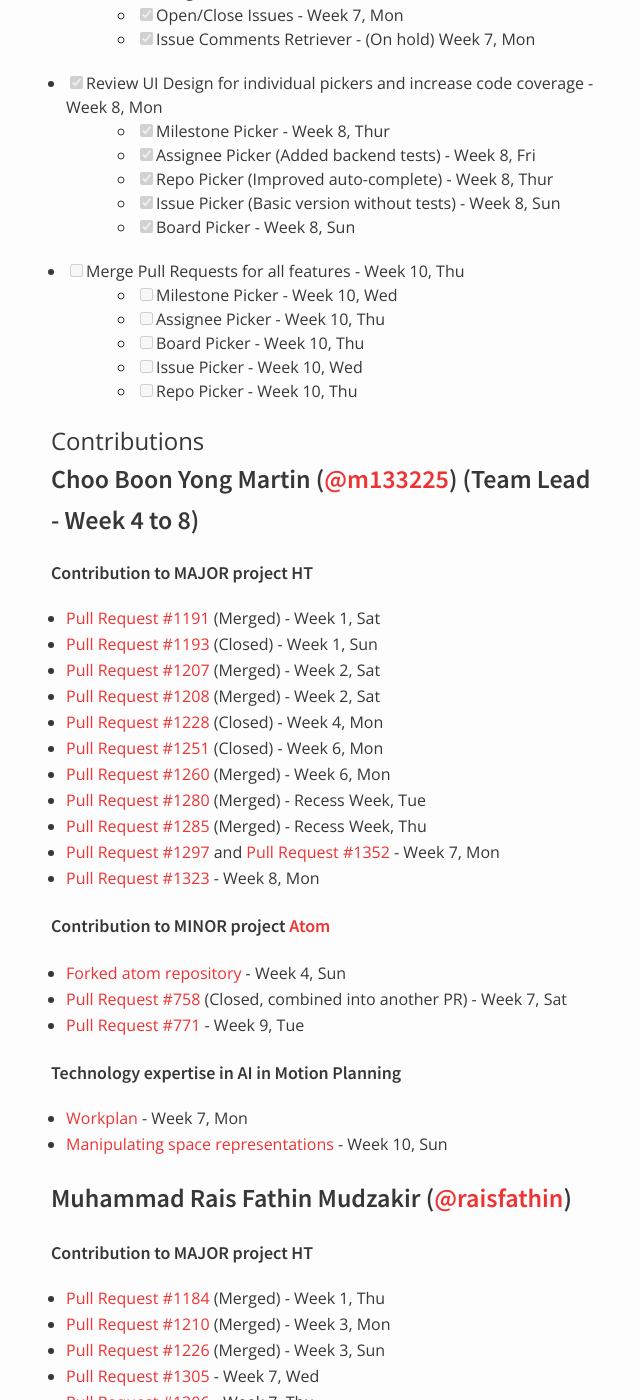
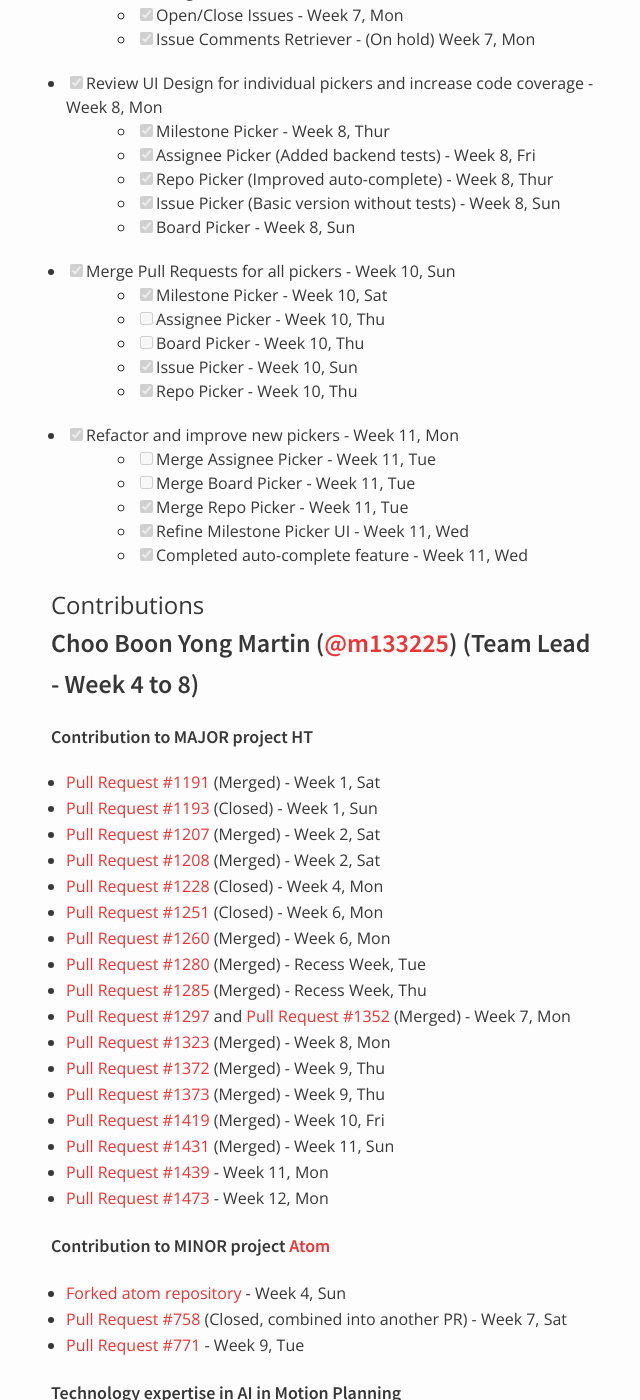
Before and after one commit to nus-oss/cs3281-AY1516S2-website, a Jekyll site: the page built from teams/hubturbo.md, in a window 1280 px wide and 1400 px high, scrolled down 1351 px. Shown: the whole window, without its empty margins (319-959 px from the left). Built offline with Jekyll 4.4.1, drawn with Linux system fonts in a browser that asks for light colours; some of the changed text lies outside the part shown.

Commit message:
Update team and individual progress

```diff
--- a/teams/hubturbo.md
+++ b/teams/hubturbo.md
@@ -69,12 +69,18 @@ permalink: /teams/hubturbo/
   * [x] Repo Picker (Improved auto-complete) - Week 8, Thur
   * [x] Issue Picker (Basic version without tests) - Week 8, Sun
   * [x] Board Picker - Week 8, Sun
-* [ ] Merge Pull Requests for all features - Week 10, Thu
-	* [ ] Milestone Picker - Week 10, Wed
-	* [ ] Assignee Picker - Week 10, Thu
-	* [ ] Board Picker - Week 10, Thu
-  * [ ] Issue Picker - Week 10, Wed
-  * [ ] Repo Picker  - Week 10, Thu
+* [x] Merge Pull Requests for all pickers - Week 10, Sun
+  * [x] Milestone Picker - Week 10, Sat
+  * [ ] Assignee Picker - Week 10, Thu
+  * [ ] Board Picker - Week 10, Thu
+  * [x] Issue Picker - Week 10, Sun
+  * [x] Repo Picker  - Week 10, Thu
+* [x] Refactor and improve new pickers - Week 11, Mon
+  * [ ] Merge Assignee Picker - Week 11, Tue
+  * [ ] Merge Board Picker - Week 11, Tue
+  * [x] Merge Repo Picker  - Week 11, Tue
+  * [x] Refine Milestone Picker UI - Week 11, Wed
+  * [x] Completed auto-complete feature - Week 11, Wed
 
 # Contributions
 
@@ -91,8 +97,14 @@ permalink: /teams/hubturbo/
 * [Pull Request #1260](https://github.com/HubTurbo/HubTurbo/pull/1260) (Merged) - Week 6, Mon
 * [Pull Request #1280](https://github.com/HubTurbo/HubTurbo/pull/1280) (Merged) - Recess Week, Tue
 * [Pull Request #1285](https://github.com/HubTurbo/HubTurbo/pull/1285) (Merged) - Recess Week, Thu
-* [Pull Request #1297](https://github.com/HubTurbo/HubTurbo/pull/1297) and [Pull Request #1352](https://github.com/HubTurbo/HubTurbo/pull/1352) - Week 7, Mon
-* [Pull Request #1323](https://github.com/HubTurbo/HubTurbo/pull/1323) - Week 8, Mon
+* [Pull Request #1297](https://github.com/HubTurbo/HubTurbo/pull/1297) and [Pull Request #1352](https://github.com/HubTurbo/HubTurbo/pull/1352) (Merged) - Week 7, Mon
+* [Pull Request #1323](https://github.com/HubTurbo/HubTurbo/pull/1323) (Merged) - Week 8, Mon
+* [Pull Request #1372](https://github.com/HubTurbo/HubTurbo/pull/1372) (Merged) - Week 9, Thu
+* [Pull Request #1373](https://github.com/HubTurbo/HubTurbo/pull/1373) (Merged) - Week 9, Thu
+* [Pull Request #1419](https://github.com/HubTurbo/HubTurbo/pull/1419) (Merged) - Week 10, Fri
+* [Pull Request #1431](https://github.com/HubTurbo/HubTurbo/pull/1431) (Merged) - Week 11, Sun
+* [Pull Request #1439](https://github.com/HubTurbo/HubTurbo/pull/1439) - Week 11, Mon
+* [Pull Request #1473](https://github.com/HubTurbo/HubTurbo/pull/1473) - Week 12, Mon
 
 ##### Contribution to MINOR project [Atom](https://github.com/atom/atom)
 
@@ -104,6 +116,7 @@ permalink: /teams/hubturbo/
 
 * [Workplan](http://m133225.github.io/introduction/2016/02/29/motion-planning-in-ai.html) - Week 7, Mon
 * [Manipulating space representations](http://m133225.github.io/matrices,/transformations/2016/03/20/configuration-space.html) - Week 10, Sun
+* [Rotations representations](http://m133225.github.io/matrices,/rotations/2016/03/23/angles-and-rotations.html) - Week 10, Wed
 
 ### Muhammad Rais Fathin Mudzakir ([@raisfathin](https://github.com/raisfathin))
 
@@ -112,11 +125,14 @@ permalink: /teams/hubturbo/
 * [Pull Request #1184](https://github.com/HubTurbo/HubTurbo/pull/1184) (Merged) - Week 1, Thu
 * [Pull Request #1210](https://github.com/HubTurbo/HubTurbo/pull/1210) (Merged) - Week 3, Mon
 * [Pull Request #1226](https://github.com/HubTurbo/HubTurbo/pull/1226) (Merged) - Week 3, Sun
-* [Pull Request #1305](https://github.com/HubTurbo/HubTurbo/pull/1305) - Week 7, Wed
-* [Pull Request #1306](https://github.com/HubTurbo/HubTurbo/pull/1306) - Week 7, Thu
+* [Pull Request #1305](https://github.com/HubTurbo/HubTurbo/pull/1305) (Merged) - Week 7, Wed
+* [Pull Request #1307](https://github.com/HubTurbo/HubTurbo/pull/1307) - Week 7, Thu
 * [Pull Request #1316](https://github.com/HubTurbo/HubTurbo/pull/1316) - Week 8, Mon
-* [Pull Request #1305](https://github.com/HubTurbo/HubTurbo/pull/1305) - Week 9, Mon
-
+* [Pull Request #1305](https://github.com/HubTurbo/HubTurbo/pull/1305) (Merged) - Week 9, Mon
+* [Pull Request #1344](https://github.com/HubTurbo/HubTurbo/pull/1344) (Merged) - Week 9, Sun
+* [Pull Request #1401](https://github.com/HubTurbo/HubTurbo/pull/1401) (Merged) - Week 10, Wed
+* [Pull Request #1421](https://github.com/HubTurbo/HubTurbo/pull/1421) (Merged) - Week 10, Fri
+* [Pull Request #1437](https://github.com/HubTurbo/HubTurbo/pull/1437) - Week 11, Mon
 
 ##### Contribution to MINOR project [Atom](https://github.com/atom/atom)
 - Submitted a [pull request](https://github.com/atom/status-bar/pull/130) to [atom/status-bar](https://github.com/atom/status-bar) - Week 8, Sun
@@ -131,11 +147,16 @@ permalink: /teams/hubturbo/
 * [Pull Request #1180](https://github.com/HubTurbo/HubTurbo/pull/1180) (Merged) - Week 1, Tue
 * [Pull Request #1186](https://github.com/HubTurbo/HubTurbo/pull/1186) (Merged) - Week 1, Thu
 * [Pull Request #1188](https://github.com/HubTurbo/HubTurbo/pull/1188) (Closed) - Week 1, Fri
-* [Pull Request #1201](https://github.com/HubTurbo/HubTurbo/pull/1201) - Week 2, Wed
+* [Pull Request #1201](https://github.com/HubTurbo/HubTurbo/pull/1201) (Onhold) - Week 2, Wed
 * [Pull Request #1224](https://github.com/HubTurbo/HubTurbo/pull/1224) - Week 3, Sun
-* [Pull Request #1296](https://github.com/HubTurbo/HubTurbo/pull/1296) - Week 7, Mon
+* [Pull Request #1296](https://github.com/HubTurbo/HubTurbo/pull/1296) (Merged) - Week 7, Mon
 * [Pull Request #1296](https://github.com/HubTurbo/HubTurbo/pull/1371) (Merged) - Week 9, Fri
-* [Pull Request #1296](https://github.com/HubTurbo/HubTurbo/pull/1388) - Week 10, Mon
+* [Pull Request #1296](https://github.com/HubTurbo/HubTurbo/pull/1388) (Merged) - Week 10, Mon
+* [Pull Request #1403](https://github.com/HubTurbo/HubTurbo/pull/1403) (Merged) - Week 10, Thu
+* [Pull Request #1423](https://github.com/HubTurbo/HubTurbo/pull/1423) - Week 10, Sat
+* [Pull Request #1442](https://github.com/HubTurbo/HubTurbo/pull/1442) (Merged) - Week 11, Mon
+* [Pull Request #1444](https://github.com/HubTurbo/HubTurbo/pull/1444) - Week 11, Mon
+* [Pull Request #1462](https://github.com/HubTurbo/HubTurbo/pull/1462) - Week 11, Sun
 
 ##### Contribution to MINOR project [PencilCode](https://github.com/PencilCode/pencilcode/)
 
@@ -172,7 +193,10 @@ permalink: /teams/hubturbo/
   - [Pull Request #145](https://github.com/PencilCode/pencilcode/pull/145) Migrate build process of PencilCode from `requirejs` to `browerify` (Merged)
 
 * [HubTurbo](https://github.com/PencilCode/pencilcode) (Major project)
-  - [Pull Request #1296](https://github.com/HubTurbo/HubTurbo/pull/1371) Cache Travis Dependencies (Merged)
+  - [Pull Request #1186](https://github.com/HubTurbo/HubTurbo/pull/1186) Fix resources lookup for unstable tests (Merged)
+  - [Pull Request #1296](https://github.com/HubTurbo/HubTurbo/pull/1371) Cache Travis dependencies (Merged)
+  - [Pull Request #1403](https://github.com/HubTurbo/HubTurbo/pull/1403) Upload screenshots after Travis failure (Merged)
+  - [Pull Request #1403](https://github.com/HubTurbo/HubTurbo/pull/1403) Update Gradle and Checkstyle to check indentations (Merged)
 
 
 ### Tan Soon Jin ([@jinified](https://github.com/jinified))
@@ -184,19 +208,19 @@ permalink: /teams/hubturbo/
 * [Pull Request #1204](https://github.com/HubTurbo/HubTurbo/pull/1204) (Merged) - Week 2, Fri
 * [Pull Request #1212](https://github.com/HubTurbo/HubTurbo/pull/1212) (Merged) - Week 3, Mon
 * [Pull Request #1232](https://github.com/HubTurbo/HubTurbo/pull/1232) (Merged) - Week 3, Mon
-* [Pull Request #1279](https://github.com/HubTurbo/HubTurbo/pull/1279) - Week 5, Sun
-* [Pull Request #1273](https://github.com/HubTurbo/HubTurbo/pull/1273) - Week 6, Wed
+* [Pull Request #1279](https://github.com/HubTurbo/HubTurbo/pull/1279) (OnHold) - Week 5, Sun
+* [Pull Request #1273](https://github.com/HubTurbo/HubTurbo/pull/1273) (Discarded) - Week 6, Wed
 * [Pull Request #1275](https://github.com/HubTurbo/HubTurbo/pull/1275) (Merged) - Week 6, Sat
 * [Pull Request #1284](https://github.com/HubTurbo/HubTurbo/pull/1284) (Merged) - Recess week, Wed
 * [Pull Request #1319](https://github.com/HubTurbo/HubTurbo/pull/1319) (Merged) - Week 8, Mon
 * [Pull Request #1319](https://github.com/HubTurbo/HubTurbo/pull/1319) (Merged) - Week 8, Mon
-* [Pull Request #1326](https://github.com/HubTurbo/HubTurbo/pull/1326) - Week 8, Thurs
-* [Pull Request #1328](https://github.com/HubTurbo/HubTurbo/pull/1328) - Week 8, Thurs
-* [Pull Request #1347](https://github.com/HubTurbo/HubTurbo/pull/1347) - Week 9, Mon
-* [Pull Request #1348](https://github.com/HubTurbo/HubTurbo/pull/1348) - Week 9, Mon
-* [Pull Request #1349](https://github.com/HubTurbo/HubTurbo/pull/1349) - Week 9, Mon
+* [Pull Request #1326](https://github.com/HubTurbo/HubTurbo/pull/1326) (Merged) - Week 8, Thurs
+* [Pull Request #1328](https://github.com/HubTurbo/HubTurbo/pull/1328) (Merged) - Week 8, Thurs
+* [Pull Request #1347](https://github.com/HubTurbo/HubTurbo/pull/1347) (Merged) - Week 9, Mon
+* [Pull Request #1348](https://github.com/HubTurbo/HubTurbo/pull/1348) (Merged) - Week 9, Mon
+* [Pull Request #1349](https://github.com/HubTurbo/HubTurbo/pull/1349) (Merged) - Week 9, Mon
 * [Pull Request #1350](https://github.com/HubTurbo/HubTurbo/pull/1350) - Week 9, Mon
-* [Pull Request #1368](https://github.com/HubTurbo/HubTurbo/pull/1368) - Week 9, Fri
+* [Pull Request #1368](https://github.com/HubTurbo/HubTurbo/pull/1368) (Merged) - Week 9, Fri
 
 
 
@@ -233,6 +259,9 @@ Progress
 - [Design banner to explain about the current state of software stack](https://drive.google.com/open?id=0B2qn3kO2bUfUVWQtWkRQVER6RDQ)
 - [Footage of object detection during testing](https://www.facebook.com/bbauv/videos/935345183191362/)
 - [Computer vision workshop presentation to beginners by me](https://drive.google.com/open?id=1--6-gcc6a2woJQ28hgbiUkW3lA0f9iV0yKCoGPwOQFA)
+- Implemented saliency region detection which can be found [here](https://github.com/jinified/visionx/blob/master/scripts/prototype.py#L138-L146) and the demo is available on [Youtube](https://www.youtube.com/watch?v=9s76kzALqdw)
+- [Blog post about Saliency Region Detection](https://github.com/jinified/jinified.github.io/blob/master/_posts/2016-03-28-saliency_region_detection.md)
+- [Blog post about removing flickering effect](http://jinified.blogspot.sg/2016/04/how-to-deal-with-flickering-effect.html)
 
 ### Tan Yi Yan ([@garbanzos](https://github.com/garbanzos))
 
@@ -244,11 +273,20 @@ Progress
 * [Pull Request #1303](https://github.com/HubTurbo/HubTurbo/pull/1303) - Week 7, Wed
 * [Pull Request #1310](https://github.com/HubTurbo/HubTurbo/pull/1310) (Merged) - Week 7, Thu
 * [Pull Request #1312](https://github.com/HubTurbo/HubTurbo/pull/1312) (Merged) - Week 7, Sun
-* [Pull Request #1342](https://github.com/HubTurbo/HubTurbo/pull/1342) - Week 8, Sun
-* [Pull Request #1387](https://github.com/HubTurbo/HubTurbo/pull/1387) - Week 10, Mon
+* [Pull Request #1342](https://github.com/HubTurbo/HubTurbo/pull/1342) (Merged) - Week 8, Sun
+* [Pull Request #1387](https://github.com/HubTurbo/HubTurbo/pull/1387) (Merged) - Week 10, Mon
+* [Pull Request #1404](https://github.com/HubTurbo/HubTurbo/pull/1404) - Week 10, Fri
+* [Pull Request #1415](https://github.com/HubTurbo/HubTurbo/pull/1415) (Merged) - Week 10, Fri
+* [Pull Request #1417](https://github.com/HubTurbo/HubTurbo/pull/1417) (Merged) - Week 10, Fri
+* [Pull Request #1418](https://github.com/HubTurbo/HubTurbo/pull/1418) (Merged) - Week 10, Fri
+* [Pull Request #1422](https://github.com/HubTurbo/HubTurbo/pull/1422) (Merged) - Week 10, Fri
+* [Pull Request #1463](https://github.com/HubTurbo/HubTurbo/pull/1463) - Week 11, Sun
+* [Pull Request #1467](https://github.com/HubTurbo/HubTurbo/pull/1467) - Week 11, Sun
+* [Pull Request #1470](https://github.com/HubTurbo/HubTurbo/pull/1470) - Week 12, Mon
 
 ##### Contribution to MINOR project [Oppia](https://github.com/oppia/oppia)
 
-* Working on Issue [#1615](https://github.com/oppia/oppia/issues/1615)
+* [Pull Request #1632](https://github.com/oppia/oppia/pull/1632) - Week 10, Wed
+* [Pull Request #1634](https://github.com/oppia/oppia/pull/1634) - (Merged) Week 10, Wed
 
 ##### Technology expertise in Web Security
```
Also changed, not shown: other parts of teams/hubturbo.md (+2 -0 lines).
